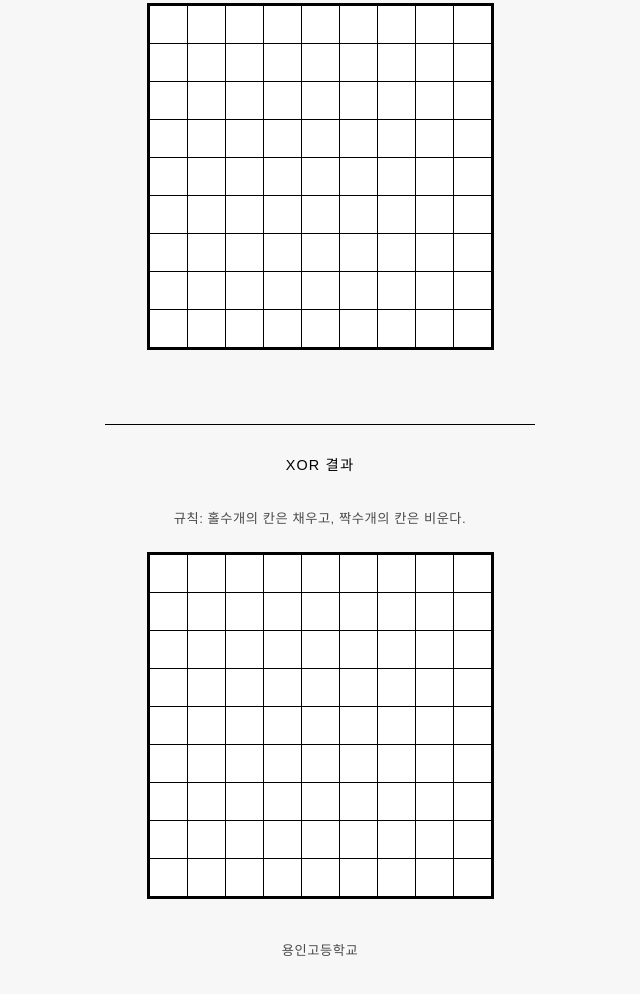
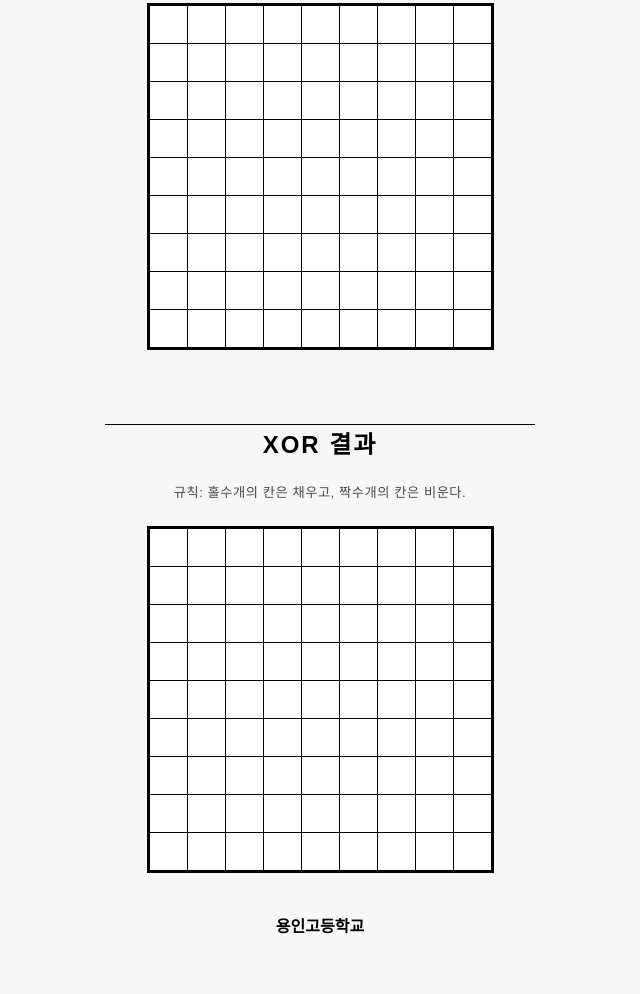
Before and after one commit to jun12jun58/mathnonogram, a plain HTML site: page index.html in a window 1280 px wide. Shown: the part 1098-2092 px from the top of the page, without its empty margins (320-960 px from the left). Drawn offline with Linux system fonts and the light colour scheme.

Commit message:
Change headings from h3 and h5 to h2 and h4

```diff
--- a/index.html
+++ b/index.html
@@ -197,11 +197,11 @@
   <br>
   <br>
   <hr style="border: 1px solid black;">
-  <h3>XOR 결과</h3>
+  <h2>XOR 결과</h2>
   <h5>규칙: 홀수개의 칸은 채우고, 짝수개의 칸은 비운다.</h5>
   <div class="grid result" id="resultGrid"></div>
   <br>
-  <h5>용인고등학교</h5>
+  <h4>용인고등학교</h4>
 
   <script src="script.js"></script>
 
```
